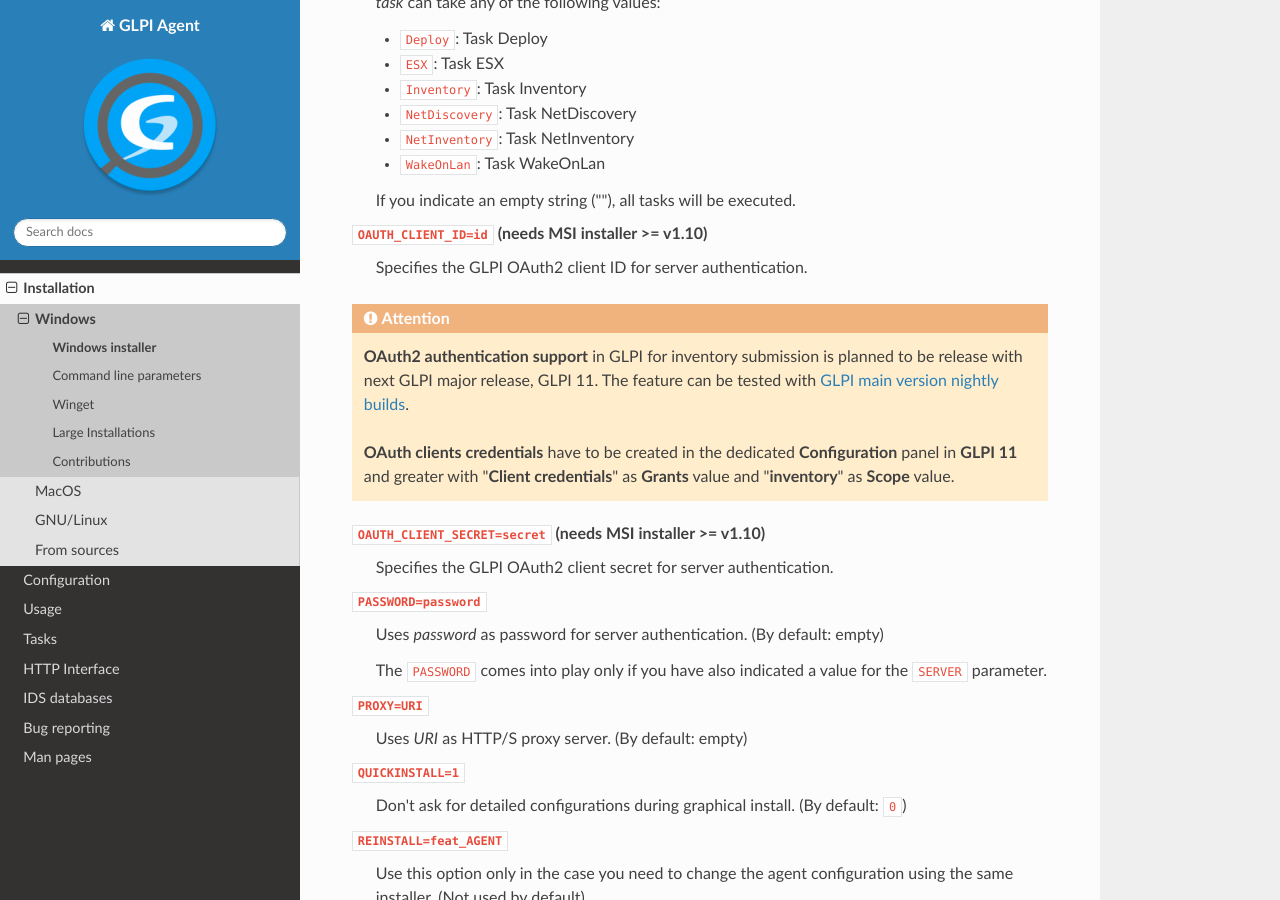
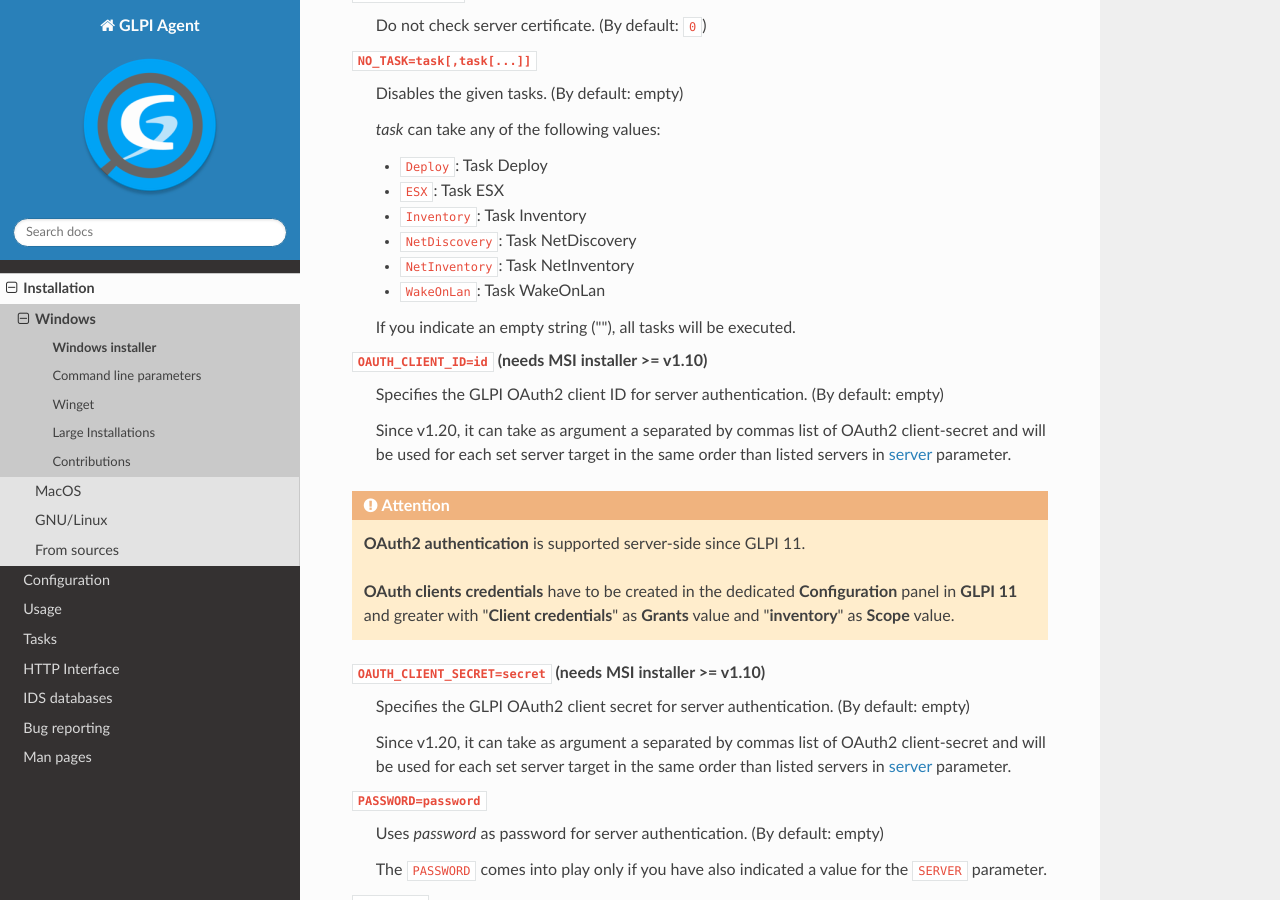
Before and after one commit to glpi-project/doc-agent, a Sphinx documentation site: the page built from source/installation/windows-command-line.rst, in a window 1280 px wide and 900 px high, scrolled down 6813 px. Built offline with Sphinx 7.4.7 and the Read the Docs theme 3.1.0, drawn with Linux system fonts in a browser that asks for light colours; some of the changed text lies outside the part shown.

```diff
--- a/source/installation/windows-command-line.rst
+++ b/source/installation/windows-command-line.rst
@@ -184,6 +184,11 @@ Command line parameters
    The mode ``Task`` is only available on Windows XP (or higher) and
    Windows Server 2003 (or higher) operative systems.
 
+``FEATURES`` (needs MSI installer >= v1.20)
+   Can be used to enable disabled by default glpi-agent features. (By default: empty)
+
+   Specifies a comma-separated list of features to enable. See :ref:`features <features>` for possible key values and explanation.
+
 ``FULL_INVENTORY_POSTPONE=value`` (needs MSI installer >= v1.8)
    Sets the expected number of full inventory postpone. (By default: ``14``)
 
@@ -329,20 +334,24 @@ Command line parameters
    If you indicate an empty string (""), all tasks will be executed.
 
 ``OAUTH_CLIENT_ID=id`` (needs MSI installer >= v1.10)
-   Specifies the GLPI OAuth2 client ID for server authentication.
+   Specifies the GLPI OAuth2 client ID for server authentication. (By default: empty)
+
+   Since v1.20, it can take as argument a separated by commas list of OAuth2 client-secret and will be
+   used for each set server target in the same order than listed servers in :ref:`server <server>` parameter.
 
 .. attention::
 
-   **OAuth2 authentication support** in GLPI for inventory submission is planned to
-   be release with next GLPI major release, GLPI 11. The feature can be tested
-   with `GLPI main version nightly builds <https://nightly.glpi-project.org/glpi/>`_.
+   **OAuth2 authentication** is supported server-side since GLPI 11.
 
    **OAuth clients credentials** have to be created in the dedicated **Configuration**
    panel in **GLPI 11** and greater with "**Client credentials**" as **Grants** value
    and "**inventory**" as **Scope** value.
 
 ``OAUTH_CLIENT_SECRET=secret`` (needs MSI installer >= v1.10)
-   Specifies the GLPI OAuth2 client secret for server authentication.
+   Specifies the GLPI OAuth2 client secret for server authentication. (By default: empty)
+
+   Since v1.20, it can take as argument a separated by commas list of OAuth2 client-secret and will be
+   used for each set server target in the same order than listed servers in :ref:`server <server>` parameter.
 
 ``PASSWORD=password``
    Uses *password* as password for server authentication. (By default: empty)
```
Also changed, not shown: source/configuration.rst (+16 -3 lines).
